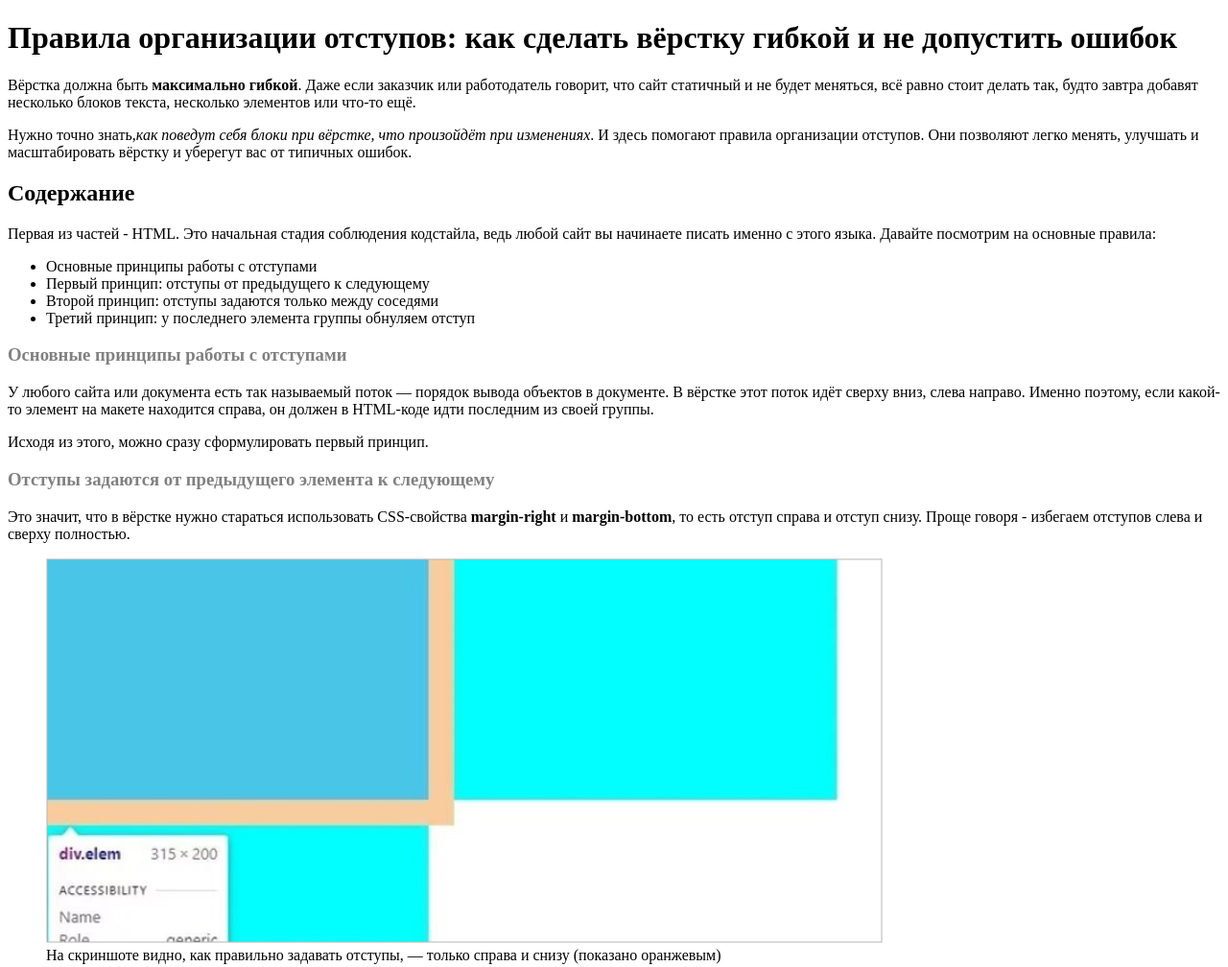
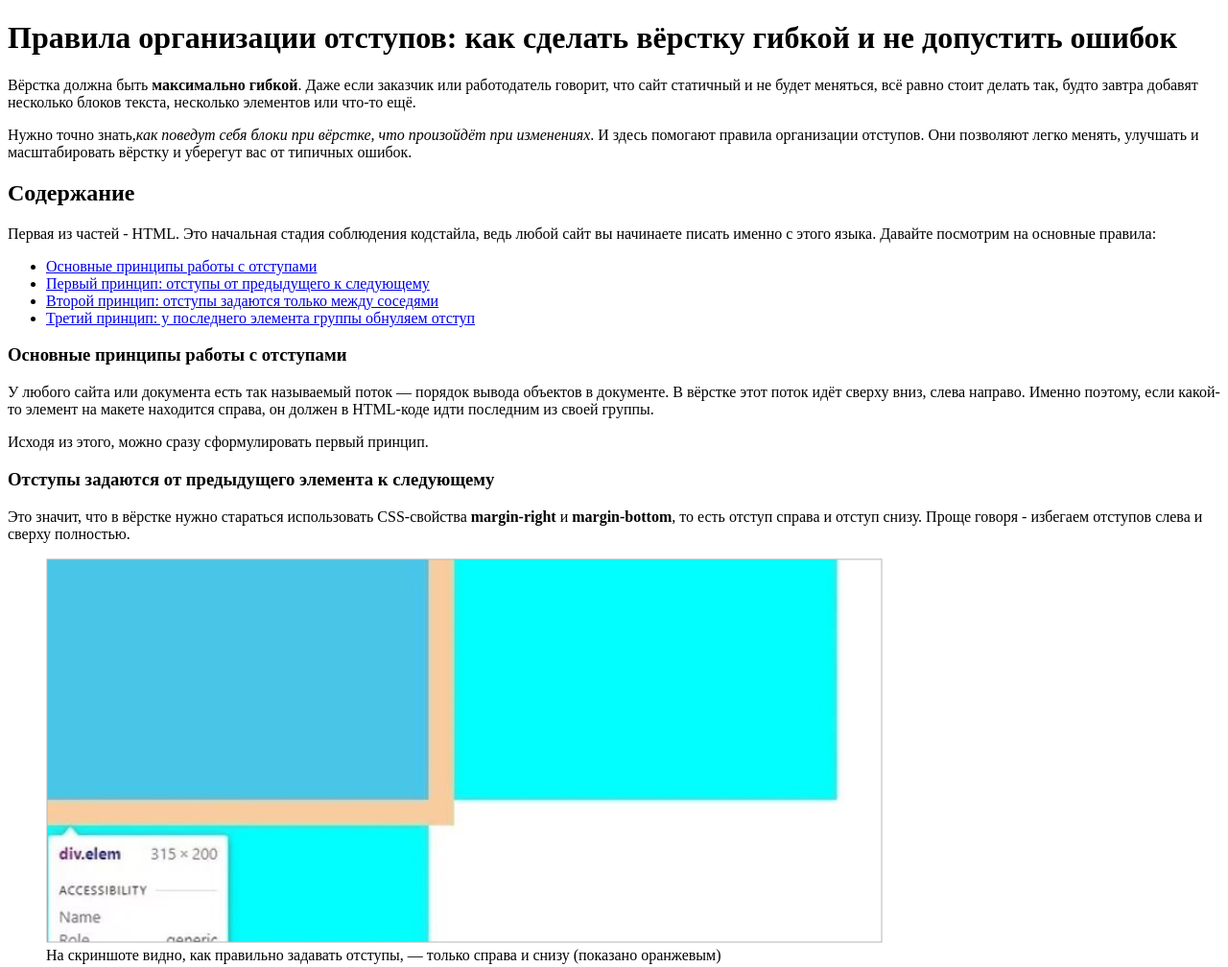
Before and after one commit to LyubovAlexK/Simbirsoft_Production_Practice, a plain HTML site: page article.html in a window 1280 px wide. Shown: the top 1008 px of the page at 96% size. Drawn offline with Linux system fonts and the light colour scheme.

Commit message:
Исправленный article

```diff
--- a/article.html
+++ b/article.html
@@ -15,18 +15,18 @@
       <h2>Содержание</h2>
       <p>Первая из частей - HTML. Это начальная стадия соблюдения кодстайла, ведь любой сайт вы начинаете писать именно с этого языка. Давайте посмотрим на основные правила:</p>
       <ul>
-        <li><a style="text-decoration: none; color: black" href="#section1" >Основные принципы работы с отступами</a></li>
-        <li><a style="text-decoration: none; color: black" href="#section2">Первый принцип: отступы от предыдущего к следующему</a></li>
-        <li><a style="text-decoration: none; color: black" href="#section3">Второй принцип: отступы задаются только между соседями</a></li>
-        <li><a style="text-decoration: none; color: black" href="#section4">Третий принцип: у последнего элемента группы обнуляем отступ</a></li>
+        <li><a href="#section1" >Основные принципы работы с отступами</a></li>
+        <li><a href="#section2">Первый принцип: отступы от предыдущего к следующему</a></li>
+        <li><a href="#section3">Второй принцип: отступы задаются только между соседями</a></li>
+        <li><a href="#section4">Третий принцип: у последнего элемента группы обнуляем отступ</a></li>
       </ul>
     <div>
-      <h3 id="section1" style="color: grey">Основные принципы работы с отступами</h3>
+      <h3 id="section1">Основные принципы работы с отступами</h3>
       <p>У любого сайта или документа есть так называемый поток — порядок вывода объектов в документе. В вёрстке этот поток идёт сверху вниз, слева направо. Именно поэтому, если какой-то элемент на макете находится справа, он должен в HTML-коде идти последним из своей группы.</p>
       <p>Исходя из этого, можно сразу сформулировать первый принцип.</p>
     </div>
     <div>
-      <h3 id="section2" style="color: grey">Отступы задаются от предыдущего элемента к следующему</h3>
+      <h3 id="section2"  >Отступы задаются от предыдущего элемента к следующему</h3>
       <p>Это значит, что в вёрстке нужно стараться использовать CSS-свойства<b> margin-right</b> и <b>margin-bottom</b>, то есть отступ справа и отступ снизу. Проще говоря - избегаем отступов слева и сверху полностью.</p>
       <figure>
         <img src="img/1.jpg" alt="Изображение 1">
@@ -37,7 +37,7 @@
       <p>Получается, что блок не может сдвигаться благодаря своим отступам, — он делает это только за счёт соседних элементов &#40;и сам двигает соседние&#41;.</p>
     </div>
     <div>
-      <h3 id="section3" style="color: grey">Отступы задаются только между соседними элементами в потоке</h3>
+      <h3 id="section3"  >Отступы задаются только между соседними элементами в потоке</h3>
       <p>Если у блока нет соседа с левой стороны — задавать ему отступ слева нельзя. То же самое касается любой из сторон.</p>
       <img src="img/3.jpg" alt="Изображение 3">
       <p>У обоих задан отступ снизу. Для первого списка это применимо, потому что есть сосед снизу — второй список. А для второго, не имеющего такого соседа, — отступа нет.</p>
@@ -47,7 +47,7 @@
       </figure>
     </div>
     <div>
-      <h3 id="section4" style="color: grey">Последнему элементу группы нужно обнулять отступ</h3>
+      <h3 id="section4"  >Последнему элементу группы нужно обнулять отступ</h3>
       <p>Это легко сделать с помощью псевдоклассов в CSS. Например, есть псевдокласс <b>:last-child</b>, который позволяет выбрать последний элемент из группы &#40;например, как в нашем случае: мы найдём последний элемент списка&#41;.</p>
       <p>С помощью <b>:last-child</b> мы обнуляем отступ у последнего ul, как показано в примере. Теперь всё работает как надо.</p>
       <img src="img/5.jpg" alt="Изображение 5">
@@ -55,7 +55,7 @@
       <img src="img/6.jpg" alt="Изображение 6">
     </div>
     <div>
-      <h3 style="color: grey">Типичный пример: отступы в карточке</h3>
+      <h3  >Типичный пример: отступы в карточке</h3>
       <p>Рассмотрим типичный пример — реализацию карточки с контентом на сайте. Как здесь лучше поступить?</p>
       <p>В нашем примере самая простая карточка: с картинкой, заголовком и описанием. Как правильнее сделать отступы у заголовка и описания? На самом деле, всё очень просто: нужно применить принципы, о которых я рассказал.</p>
       <img src="img/7.jpg" alt="Изображение 7">
```
